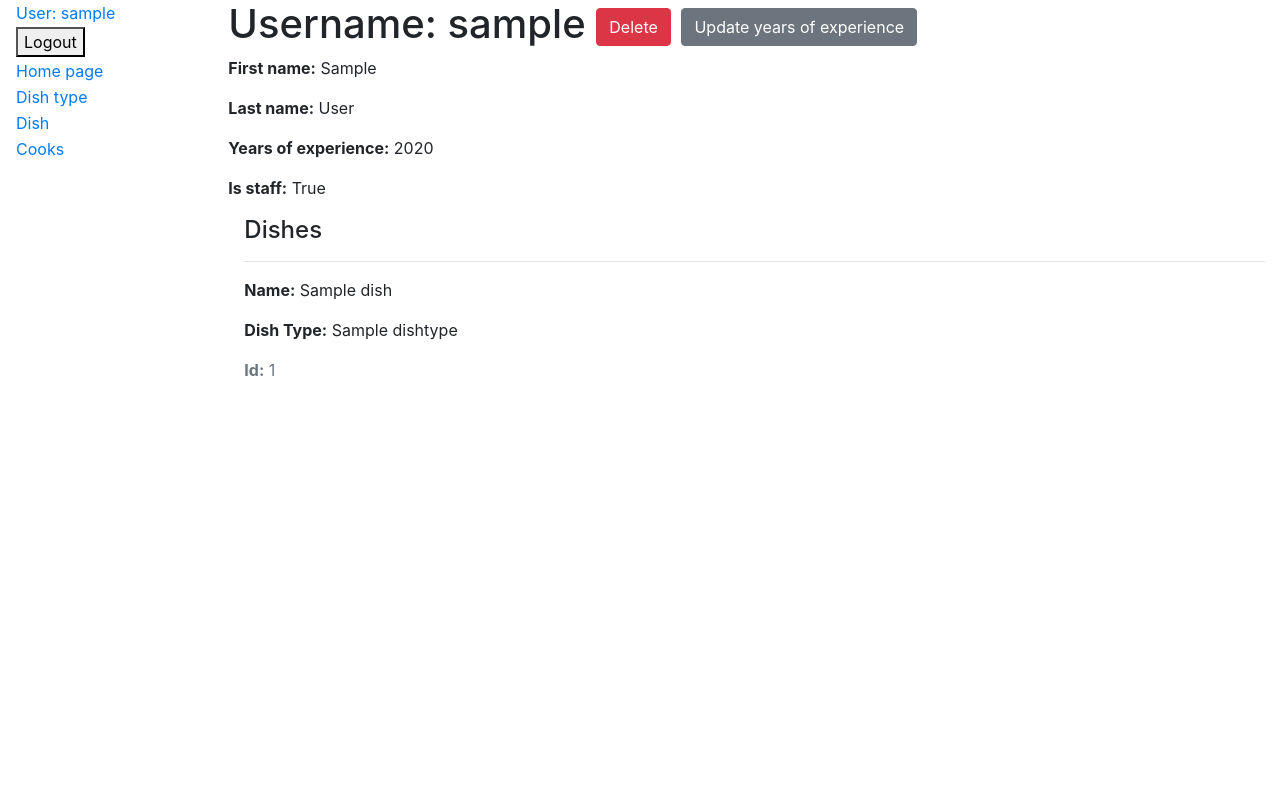
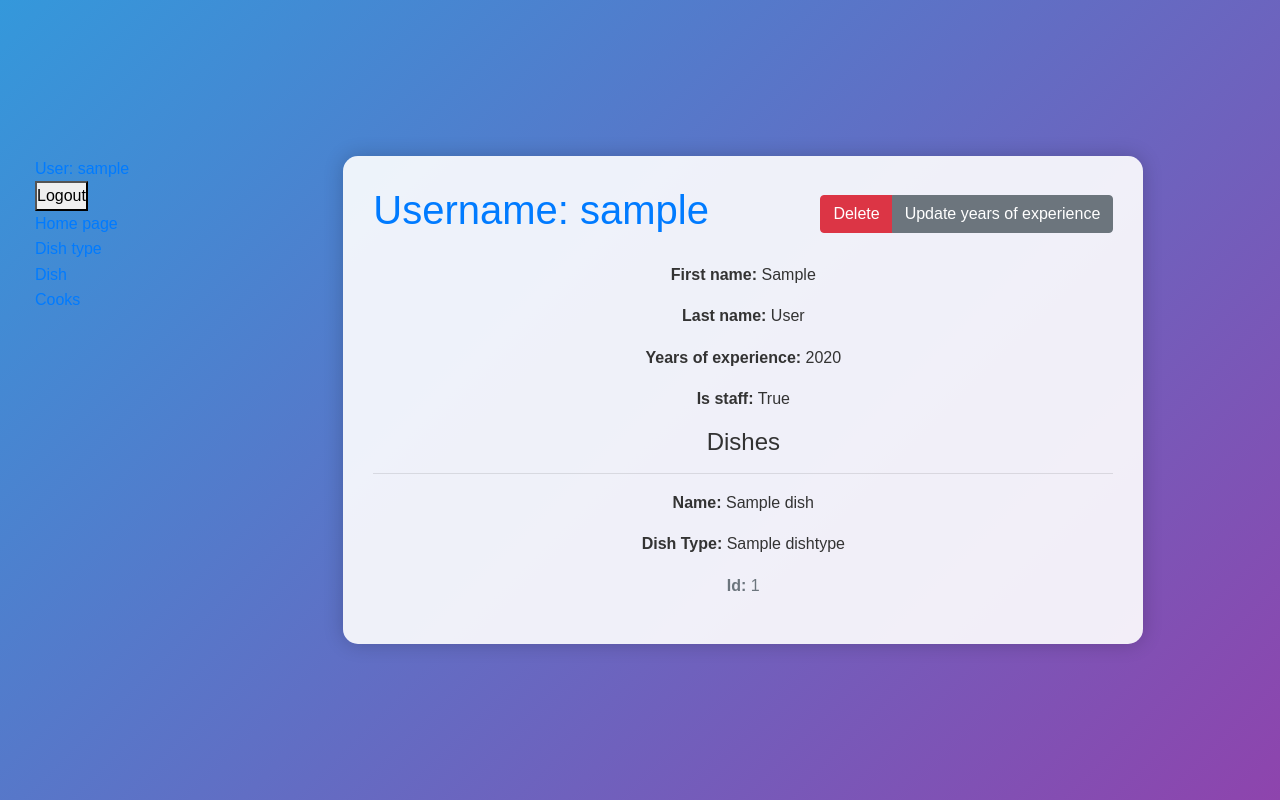
Before and after one commit to Serhii-Leonenko/mate_nginx_gunicorn, a Django app: page /cooks/1/ in a window 1280 px wide. Run offline with Django 5.2, Linux system fonts and the light colour scheme; a user stored in the database is signed in; tables that the repository leaves empty hold one stand-in row (values such as "Sample post").

Commit message:
add styles for cook_detail

```diff
--- /dev/null
+++ b/static/css/cook_detail.css
@@ -0,0 +1,88 @@
+/* General reset for margin and padding */
+* {
+  margin: 0;
+  padding: 0;
+  box-sizing: border-box;
+}
+
+body {
+  font-family: Arial, sans-serif; /* Modern and clean font */
+  line-height: 1.6;
+  background: linear-gradient(135deg, #3498db, #8e44ad); /* Gradient background for a vibrant look */
+  color: #333; /* Dark text color for readability */
+  display: flex;
+  justify-content: center; /* Center content horizontally */
+  align-items: center; /* Center content vertically */
+  min-height: 100vh; /* Ensure body takes full viewport height */
+  padding: 20px; /* Padding to prevent content from touching edges */
+}
+
+.container {
+  width: 100%; /* Full width for the main content area */
+  max-width: 800px; /* Max width for better readability */
+  background-color: rgba(255, 255, 255, 0.9); /* White background with slight transparency */
+  border-radius: 15px; /* Rounded corners for a modern look */
+  box-shadow: 0 0 20px rgba(0, 0, 0, 0.2); /* Soft shadow for depth */
+  padding: 30px; /* Increased padding for more space */
+  text-align: center; /* Center text within the container */
+}
+
+/* Header styles */
+.header {
+  display: flex; /* Align header items in a row */
+  justify-content: space-between; /* Space between title and button */
+  align-items: center; /* Vertically center items */
+  margin-bottom: 20px; /* Space below header */
+}
+
+.title {
+  color: #2c3e50; /* Dark blue-gray color for the heading */
+  font-size: 2.5em; /* Larger font size for emphasis */
+}
+
+.create-button {
+  padding: 10px 20px; /* Padding for button */
+  border: none; /* Remove default border */
+  border-radius: 4px; /* Rounded corners for button */
+  background-color: #007bff; /* Blue background color */
+  color: #fff; /* White text color */
+  text-decoration: none; /* Remove underline */
+  font-size: 1em; /* Font size for button */
+  transition: background-color 0.3s ease; /* Smooth transition for hover effect */
+}
+
+.create-button:hover {
+  background-color: #0056b3; /* Darker blue background on hover */
+}
+
+/* Styles for dish list */
+.dish-list {
+  list-style: none; /* Remove bullet points */
+  padding: 0; /* Remove padding */
+  margin: 0; /* Remove margin */
+  text-align: center; /* Center align the text */
+}
+
+.dish-item {
+  padding: 10px 0; /* Padding for each item */
+  border-bottom: 1px solid #ddd; /* Light gray border for separation */
+}
+
+.dish-item:last-child {
+  border-bottom: none; /* Remove border for last item */
+}
+
+.dish-link {
+  display: block; /* Make the link take full width of the container */
+  padding: 10px; /* Add padding inside the link */
+  color: #007bff; /* Blue color for links */
+  background-color: #f8f9fa; /* Light background for each item */
+  border-radius: 4px; /* Rounded corners for background */
+  text-decoration: none; /* Remove underline */
+  transition: background-color 0.3s ease, color 0.3s ease; /* Smooth transition for hover effect */
+}
+
+.dish-link:hover {
+  background-color: #e2e6ea; /* Slightly darker background on hover */
+  color: #0056b3; /* Darker color on hover */
+}
--- a/templates/kitchen/cook_detail.html
+++ b/templates/kitchen/cook_detail.html
@@ -1,33 +1,41 @@
 {% extends "base.html" %}
+{% load static %}
 
 {% block content %}
-  <h1>
-    Username: {{ cook.username }}
-    <a href="{% url 'kitchen:cook-delete' pk=cook.id %}" class="btn btn-danger link-to-page">
+  <link rel="stylesheet" href="{% static 'css/cook_detail.css' %}">
+
+  <div class="container">
+    <div class="header">
+      <h1 class="text-primary">Username: {{ cook.username }}</h1>
+      <div class="btn-group">
+        <a href="{% url 'kitchen:cook-delete' pk=cook.id %}" class="btn btn-danger">
           Delete
         </a>
-
-    <a href="{% url 'kitchen:cook-update' pk=cook.id %}" class="btn btn-secondary link-to-page">
+        <a href="{% url 'kitchen:cook-update' pk=cook.id %}" class="btn btn-secondary">
           Update years of experience
         </a>
-  </h1>
+      </div>
+    </div>
 
+    <div class="info">
       <p><strong>First name:</strong> {{ cook.first_name }}</p>
       <p><strong>Last name:</strong> {{ cook.last_name }}</p>
       <p><strong>Years of experience:</strong> {{ cook.years_of_experience }}</p>
       <p><strong>Is staff:</strong> {{ cook.is_staff }}</p>
+    </div>
 
-  <div class="ml-3">
+    <div class="dishes">
       <h4>Dishes</h4>
-
       {% for dish in cook.dishes.all %}
+        <div class="dish">
           <hr>
           <p><strong>Name:</strong> {{ dish.name }}</p>
           <p><strong>Dish Type:</strong> {{ dish.dish_type.name }}</p>
-        <p class="text-muted"><strong>Id:</strong> {{dish.id}}</p>
-
+          <p class="text-muted"><strong>Id:</strong> {{ dish.id }}</p>
+        </div>
       {% empty %}
         <p>No dishes!</p>
       {% endfor %}
     </div>
+  </div>
 {% endblock %}
```
Lines whose indentation alone changed are shown as unchanged.
